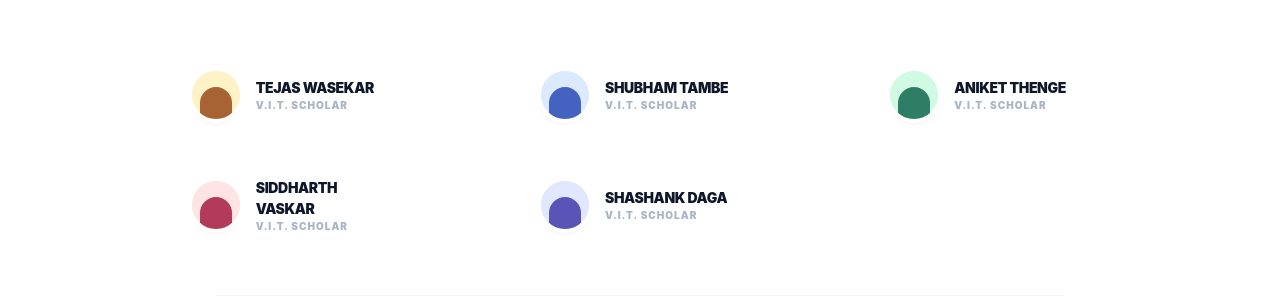
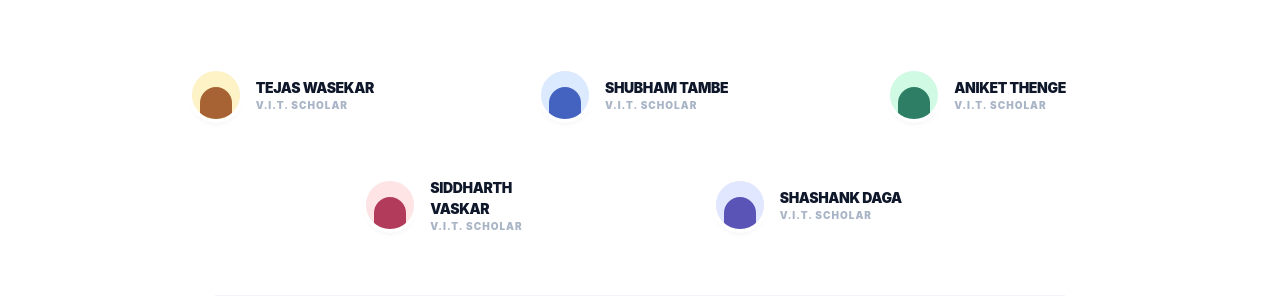
Before and after one commit to Tejaswasekar/Blog-Frontend, a React (Vite) app: page / in a window 1280 px wide. Shown: the part 324-622 px from the top of the page. Built offline with nearby package versions, Linux system fonts and the light colour scheme; no server answers.

Commit message:
style: center bottom row of authors in hero section grid

```diff
--- a/src/App.jsx
+++ b/src/App.jsx
@@ -156,12 +156,12 @@ function App() {
             Ensuring Data Integrity: The Foundation of Reliable Insights in the Digital Age
           </h1>
 
-          <div className="grid grid-cols-2 md:grid-cols-3 gap-y-8 gap-x-4 md:gap-x-12 mt-4 justify-items-center w-full max-w-[1000px]">
+          <div className="grid grid-cols-2 md:grid-cols-6 gap-y-8 gap-x-4 md:gap-x-12 mt-4 justify-items-center w-full max-w-[1000px]">
             {[
               "Tejas Wasekar", "Shubham Tambe",
               "Aniket Thenge", "Siddharth Vaskar", "Shashank Daga"
             ].map((name, i) => (
-              <div key={name} className="flex items-center gap-4 px-5 py-3 rounded-2xl transition-all duration-500 hover:bg-white/80 hover:shadow-[0_15px_30px_-10px_rgba(0,0,0,0.06)] hover:backdrop-blur-lg group border border-transparent hover:border-white/90 w-full max-w-[240px]">
+              <div key={name} className={`flex items-center gap-4 px-5 py-3 rounded-2xl transition-all duration-500 hover:bg-white/80 hover:shadow-[0_15px_30px_-10px_rgba(0,0,0,0.06)] hover:backdrop-blur-lg group border border-transparent hover:border-white/90 w-full max-w-[240px] col-span-1 md:col-span-2 ${i === 3 ? 'md:col-start-2' : ''} ${i === 4 ? 'col-span-2 md:col-span-2' : ''}`}>
                 <div className="relative shrink-0">
                   <div className="w-12 h-12 rounded-full bg-gray-100 overflow-hidden ring-4 ring-white shadow-md group-hover:shadow-2xl group-hover:ring-emerald-50 transition-all duration-700">
                     <div className={`w-full h-full flex items-end justify-center pt-2 ${
```
